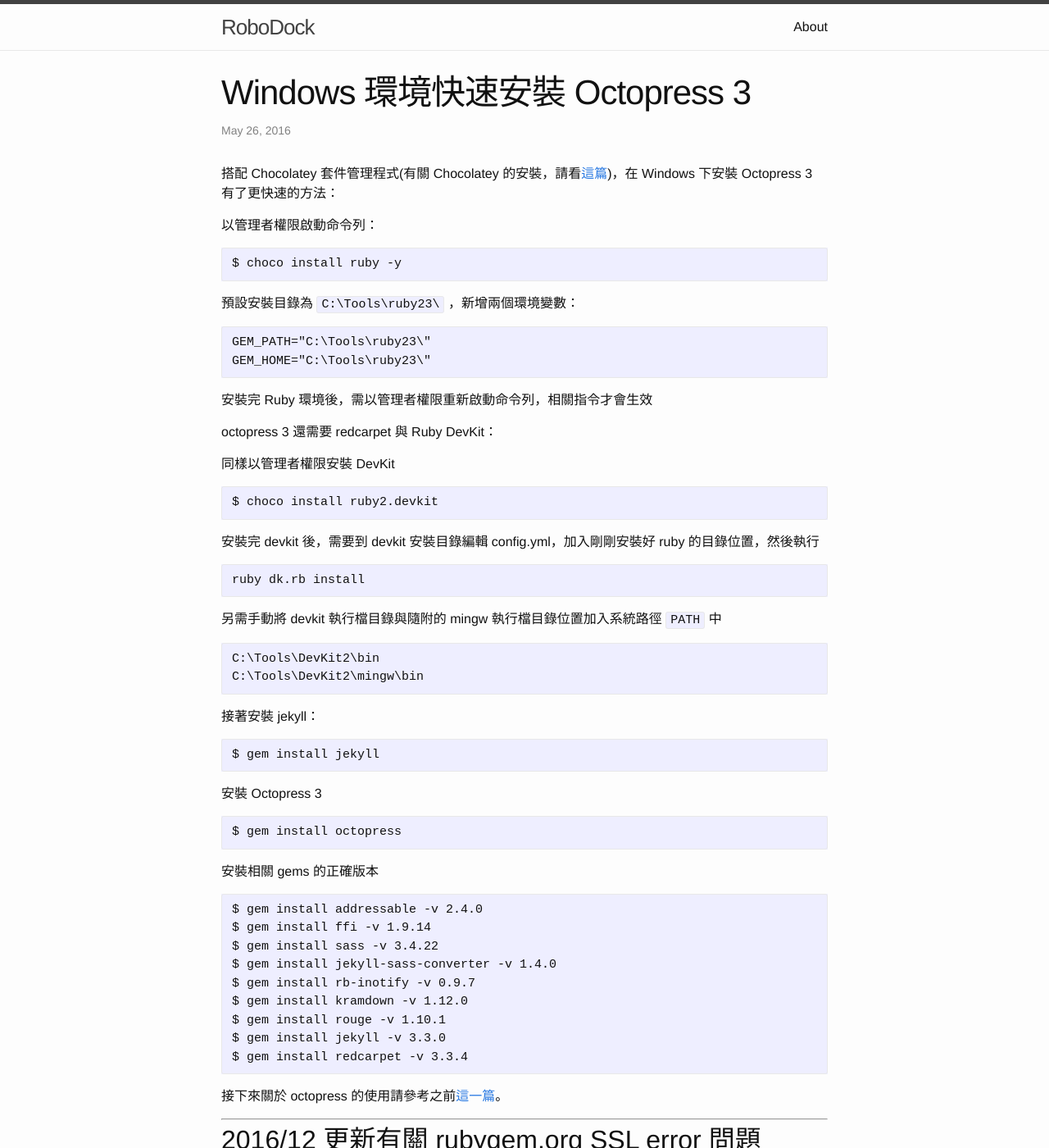
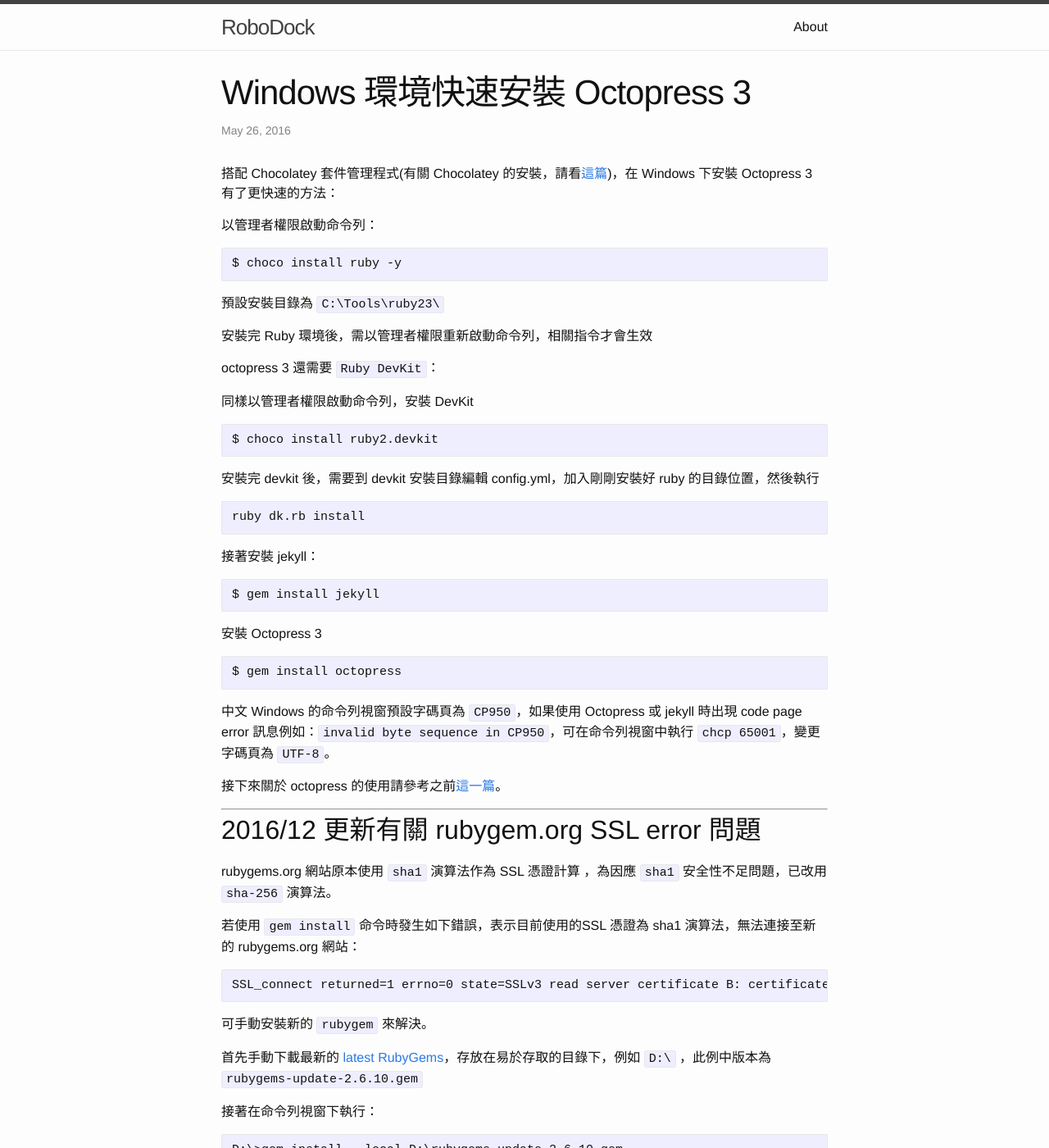
Before and after one commit to robodock/robodock.github.io, a Jekyll site: the page built from _posts/2016-05-26-windows-quick-install-octopress-3.markdown, in a window 1280 px wide and 1400 px high. Shown: the whole window at 82% size. Built offline with Jekyll 4.4.1, drawn with Linux system fonts in a browser that asks for light colours; some of the changed text lies outside the part shown.

Commit message:
2017-03-12 15:56

```diff
--- a/_posts/2016-05-26-windows-quick-install-octopress-3.markdown
+++ b/_posts/2016-05-26-windows-quick-install-octopress-3.markdown
@@ -10,27 +10,19 @@
 
 	$ choco install ruby -y
 
-預設安裝目錄為 `C:\Tools\ruby23\` ，新增兩個環境變數：
-
-    GEM_PATH="C:\Tools\ruby23\"
-    GEM_HOME="C:\Tools\ruby23\"
+預設安裝目錄為 `C:\Tools\ruby23\`
 
 安裝完 Ruby 環境後，需以管理者權限重新啟動命令列，相關指令才會生效
 
- octopress 3 還需要 redcarpet 與 Ruby DevKit：
+ octopress 3 還需要 `Ruby DevKit`：
 
-同樣以管理者權限安裝 DevKit
+同樣以管理者權限啟動命令列，安裝 DevKit
 
 	$ choco install ruby2.devkit
 
 安裝完 devkit 後，需要到 devkit 安裝目錄編輯 config.yml，加入剛剛安裝好 ruby 的目錄位置，然後執行
 
     ruby dk.rb install
-
-另需手動將 devkit 執行檔目錄與隨附的 mingw 執行檔目錄位置加入系統路徑 `PATH` 中
-
-    C:\Tools\DevKit2\bin
-    C:\Tools\DevKit2\mingw\bin
 
 接著安裝 jekyll：
 
@@ -40,17 +32,8 @@
 
 	$ gem install octopress
 
-安裝相關 gems 的正確版本
+中文 Windows 的命令列視窗預設字碼頁為 `CP950`，如果使用 Octopress 或 jekyll 時出現 code page error 訊息例如：`invalid byte sequence in CP950`，可在命令列視窗中執行 `chcp 65001`，變更字碼頁為 `UTF-8`。
 
-    $ gem install addressable -v 2.4.0
-    $ gem install ffi -v 1.9.14
-    $ gem install sass -v 3.4.22
-    $ gem install jekyll-sass-converter -v 1.4.0
-    $ gem install rb-inotify -v 0.9.7
-    $ gem install kramdown -v 1.12.0
-    $ gem install rouge -v 1.10.1
-    $ gem install jekyll -v 3.3.0
-    $ gem install redcarpet -v 3.3.4
 
 接下來關於 octopress 的使用請參考之前[這一篇](http://robodock.github.io/2015/08/17/octopress-3-github-pages-blog.html)。
 
@@ -74,7 +57,7 @@
     D:\>gem install --local D:\rubygems-update-2.6.10.gem
     D:\>update_rubygems
 
-可使用 `gem --version` 確認安裝版本
+可使用 `gem --version` 確認安裝版本，此例中為 2.6.10
 
 成功後可安全移除上述檔案
 
--- a/_drafts/dhcp-superscope.markdown
+++ b/_posts/2016-08-12-dhcp-superscope.markdown
@@ -1,9 +1,10 @@
 ---
 layout: post
 title: "DHCP Superscope"
+date: 2016-08-12T20:11:08+08:00
 ---
 
-##DCHP Superscope 使用筆記##
+## DCHP Superscope 筆記 ##
 
 Windows server 2008 DHCP Server 的管理工具
 
```
Also changed, not shown: _drafts/newtest.markdown (added, +9 -0 lines), _posts/2017-02-26-openalpr.markdown (added, +274 -0 lines), _config.yml (line endings or trailing spaces).
